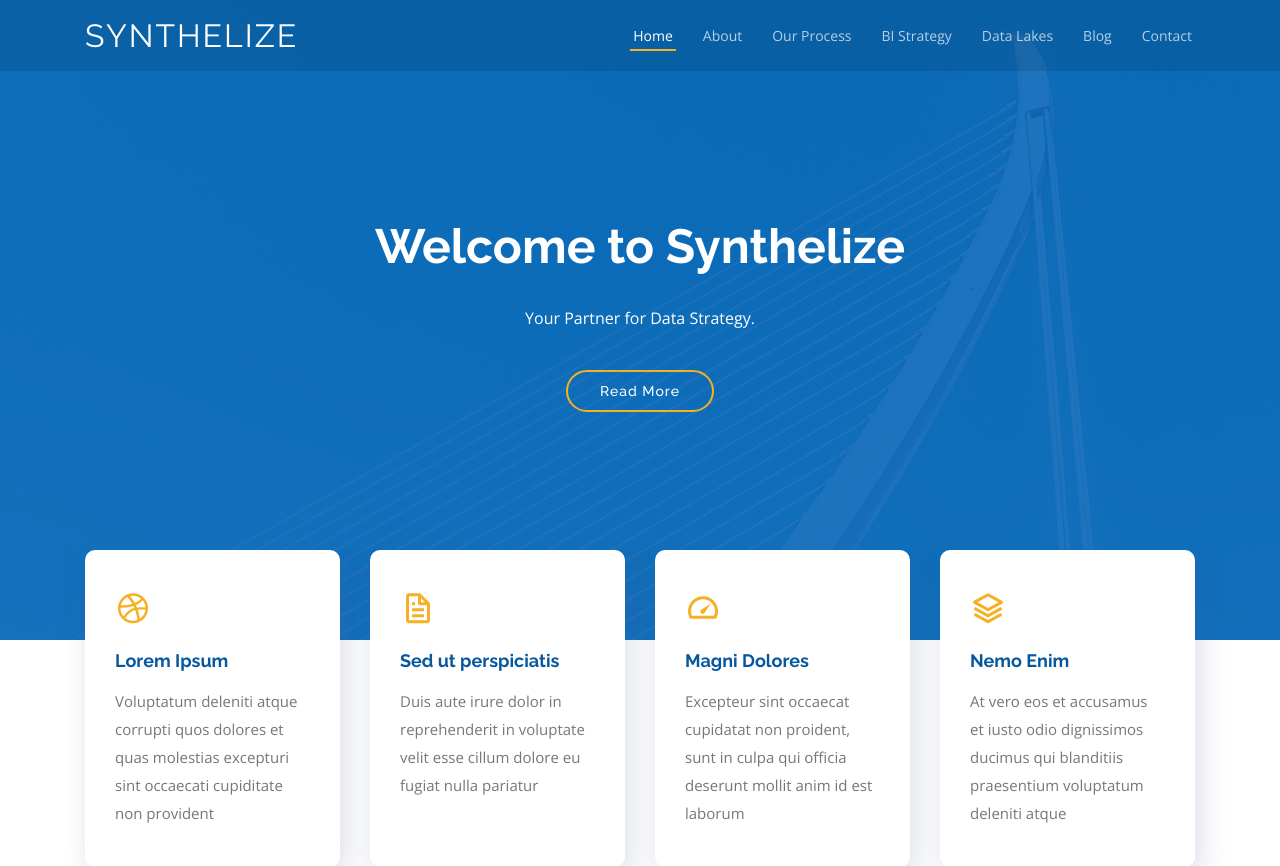
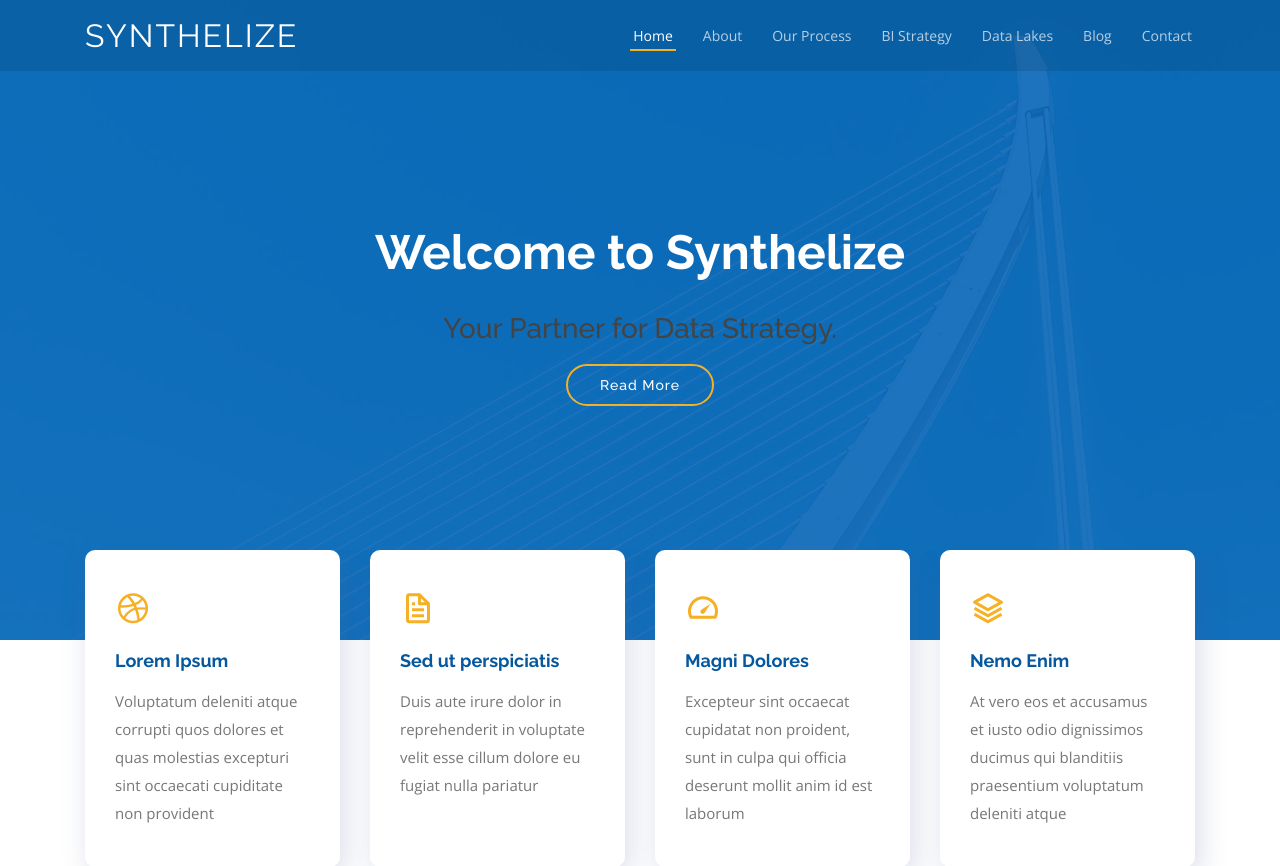
Before and after one commit to tbasalla/synthelize_exp_website, a PHP site: page / in a window 1280 px wide. Shown: the top 866 px of the page. Run offline with PHP 8.4, Linux system fonts and the light colour scheme.

Commit message:
automated commit

```diff
--- a/snippets/main_index.php
+++ b/snippets/main_index.php
@@ -6,7 +6,7 @@
     <div class="carousel-item active">
       <div class="carousel-container">
         <h2 class="animated fadeInDown">Welcome to <span>Synthelize</span></h2>
-        <p class="animated fadeInUp">Your Partner for Data Strategy.</p>
+        <h3 class="animated fadeInUp">Your Partner for Data Strategy.</h3>
         <a href="#about" class="btn-get-started animated fadeInUp scrollto">Read More</a>
       </div>
     </div>
```
